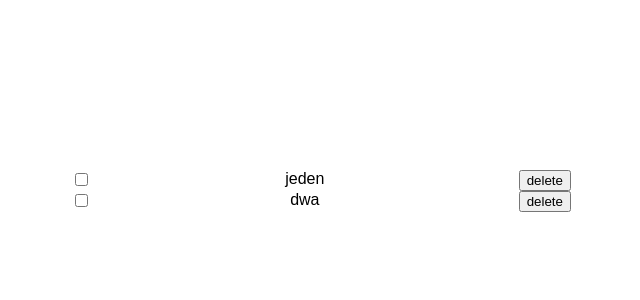
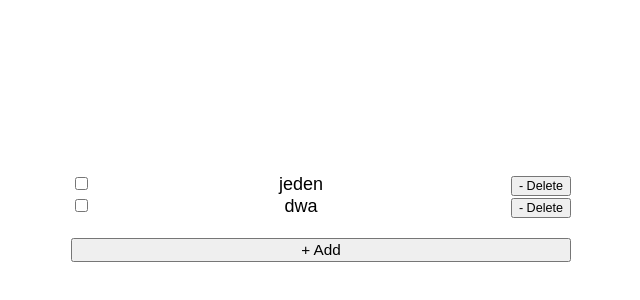
Before and after one commit to pawk/todo-app, a React (Create React App) app: page / in a window 1280 px wide. Shown: the part 22-322 px from the top of the page, without its empty margins (319-959 px from the left). Built offline with nearby package versions, Linux system fonts and the light colour scheme.

Commit message:
add some buttons

```diff
--- a/src/index.css
+++ b/src/index.css
@@ -2,4 +2,5 @@ body {
   margin: 0;
   padding: 0;
   font-family: sans-serif;
+  font-size: 18px;
 }
--- a/src/todo/item.css
+++ b/src/todo/item.css
@@ -3,3 +3,11 @@
   flex-direction: row;
   justify-content: space-between;
 }
+
+.todo__item-delete-btn {
+  font-size: 0.7em;
+}
+
+.todo__item-checkobox {
+  transform: scale(5);
+}
--- a/src/todo/item.jsx
+++ b/src/todo/item.jsx
@@ -6,9 +6,9 @@ export class TodoItem extends React.Component {
   render() {
     return (
       <div className="todo__item">
-        <div><input type="checkbox"/></div>
+        <div><input type="checkbox" /></div>
         <div>{this.props.children}</div>
-        <div><input type="button" value="delete"/></div>
+        <div><button className="todo__item-delete-btn">- Delete</button></div>
       </div>
     );
   }
--- a/src/todo/list.css
+++ b/src/todo/list.css
@@ -6,3 +6,10 @@
   transform: translate(-50%);
   width: 500px;
 }
+
+.todo__add-btn {
+  float: right;
+  font-size: 0.85em;
+  margin-top: 20px;
+  width: 100%;
+}
--- a/src/todo/list.jsx
+++ b/src/todo/list.jsx
@@ -23,6 +23,7 @@ export default class TodoList extends React.Component {
         {this.state.items.map((item, key) => React.cloneElement(item, {
           key
         }))}
+        <button className="todo__add-btn">+ Add</button>
       </div>
     )
   }
```
